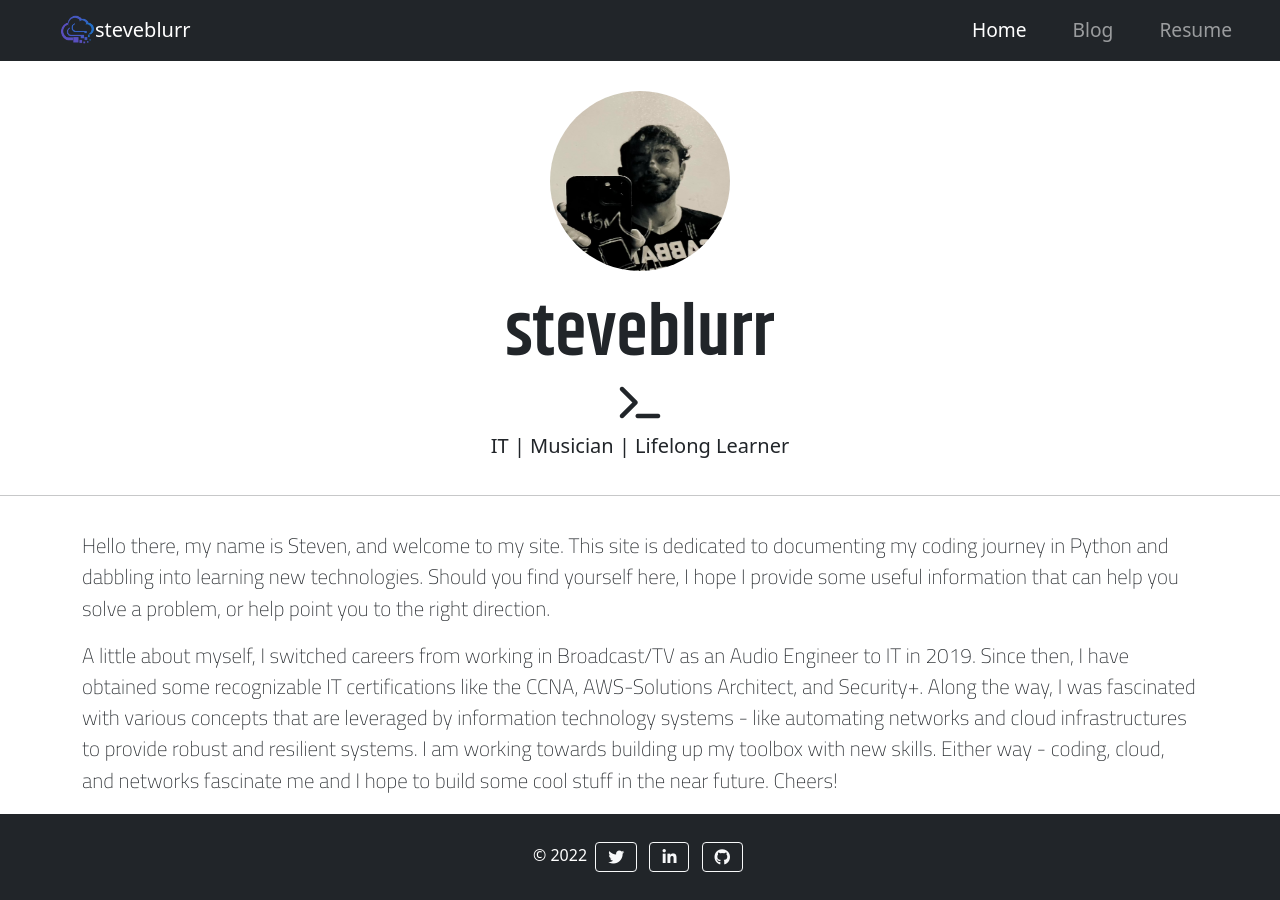
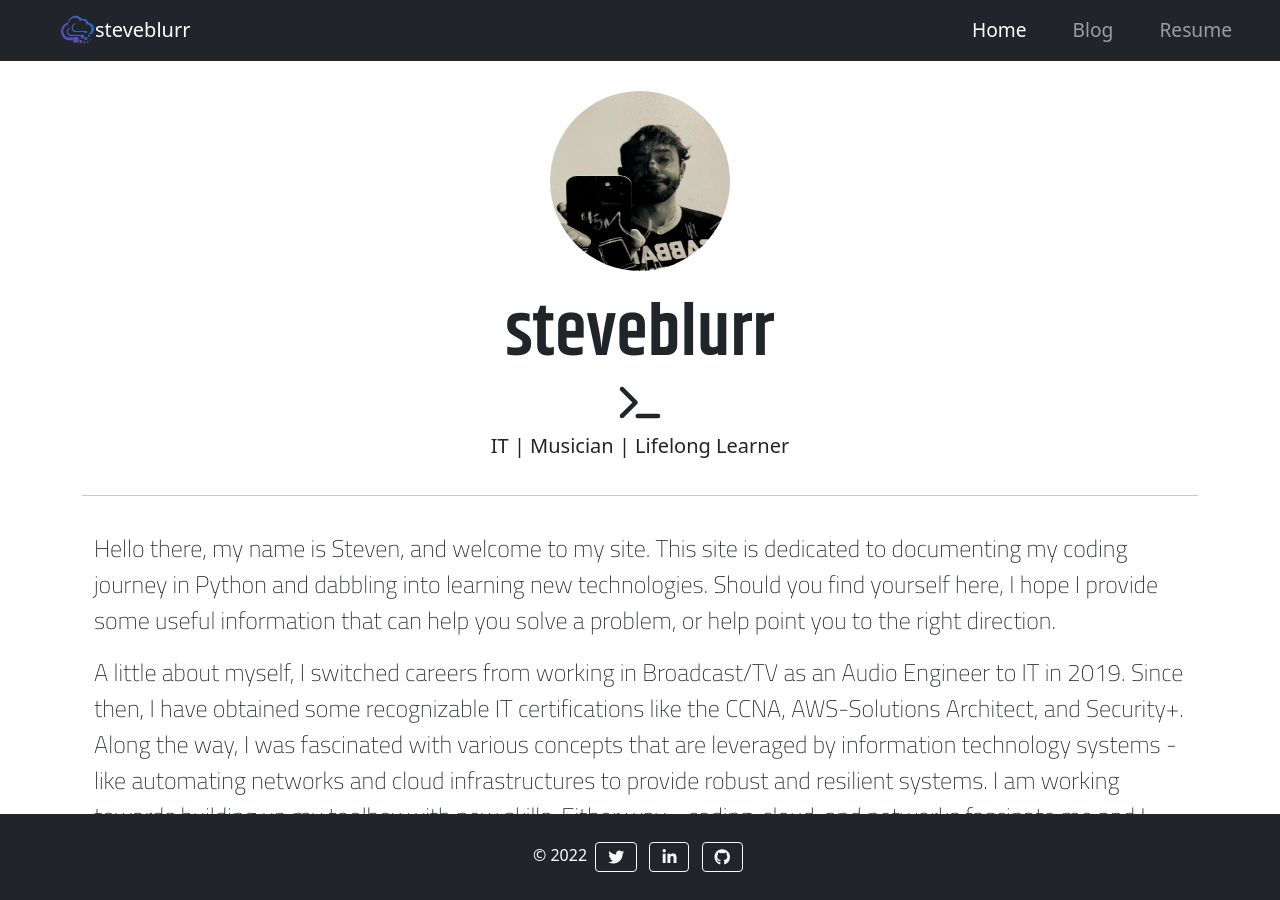
Before and after one commit to steveblurr/spazztictreeprotocol.com, a Jekyll site: the page built from index.markdown, in a window 1280 px wide. Built offline with Jekyll 4.4.1, drawn with Linux system fonts in a browser that asks for light colours; nearby versions of some CDN libraries; some web fonts are replaced.

Commit message:
edits to index and css

```diff
--- a/Gemfile
+++ b/Gemfile
@@ -10,7 +10,7 @@ gem "github-pages", "~> 225", group: :jekyll_plugins
 
 # This will help ensure the proper Jekyll version is running.
 # Happy Jekylling!
-#gem "jekyll", "~> 3.9.0"
+# gem "jekyll", "~> 4.2.1"
 # This is the default theme for new Jekyll sites. You may change this to anything you like.
 gem "minima", "~> 2.5"
 # If you want to use GitHub Pages, remove the "gem "jekyll"" above and
--- a/_layouts/default.html
+++ b/_layouts/default.html
@@ -5,9 +5,13 @@
 <body>
     {% include nav.html %}
 
-    {{ content }}
+    <div class="container-lg">
+      {{ content }}
+    </div>
 
-    {% include footer.html %}
+    <div class="container-fluid">
+      {% include footer.html %}
+    </div>
     <script src="https://cdn.jsdelivr.net/npm/@popperjs/core@2.10.2/dist/umd/popper.min.js"
         integrity="sha384-7+zCNj/IqJ95wo16oMtfsKbZ9ccEh31eOz1HGyDuCQ6wgnyJNSYdrPa03rtR1zdB"
         crossorigin="anonymous"></script>
--- a/css/styles.css
+++ b/css/styles.css
@@ -28,14 +28,13 @@ footer {
 }
 
 
-
 .intro-div {
   text-align: left;
   padding-top: 10px;
 }
 
-@media only screen and (max-width: 600px)
-{.intro-div {
+@media only screen and (min-width: 600px){
+  .intro-div {
     text-align: left;
     padding-top: 10px;
   }
@@ -49,7 +48,7 @@ footer {
 
 .index-intro {
   font-family: 'Titillium Web', sans-serif;
-  font-size: 1.3rem;
+  font-size: 1.5rem;
 }
 
 .index-image{
```
